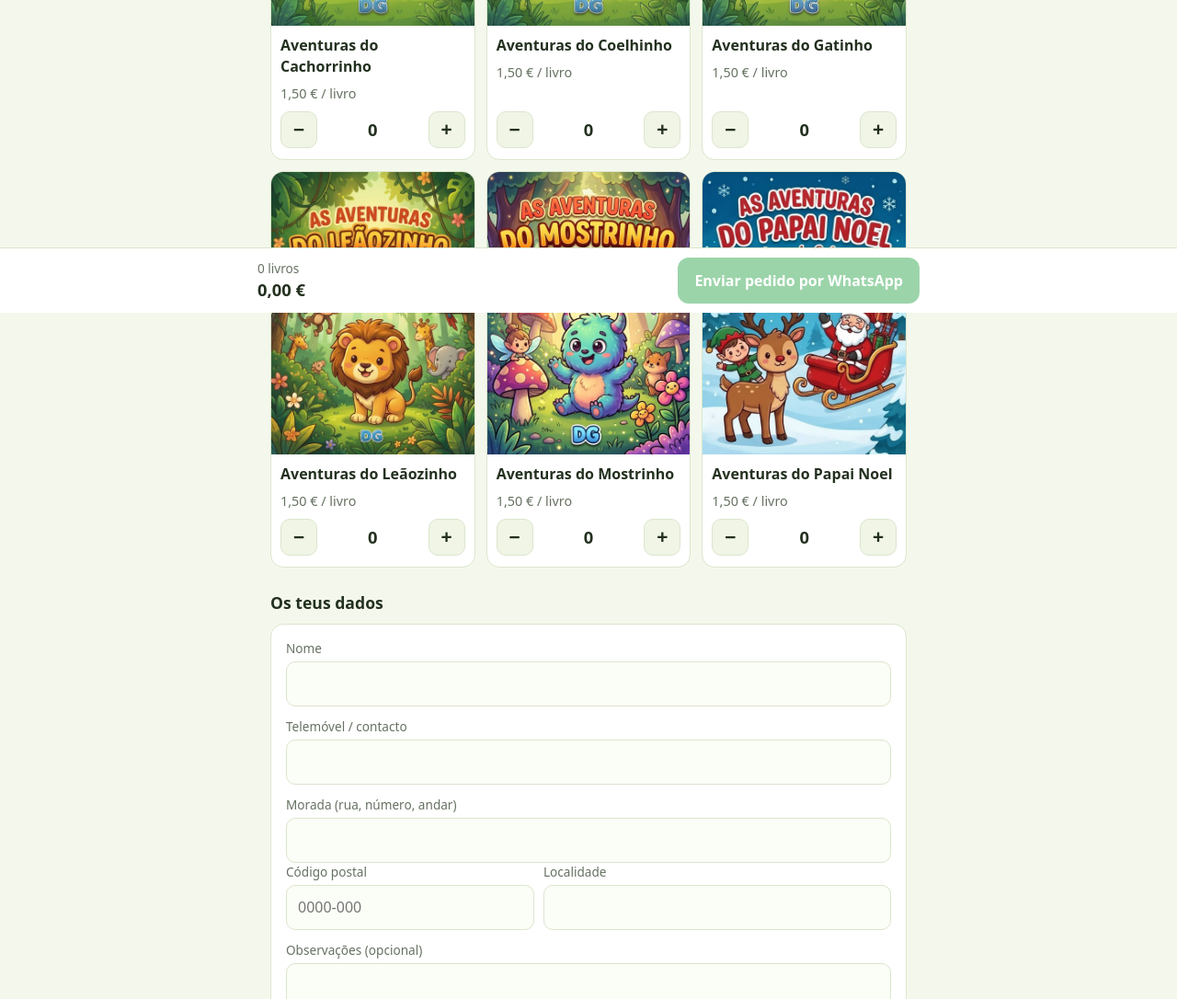
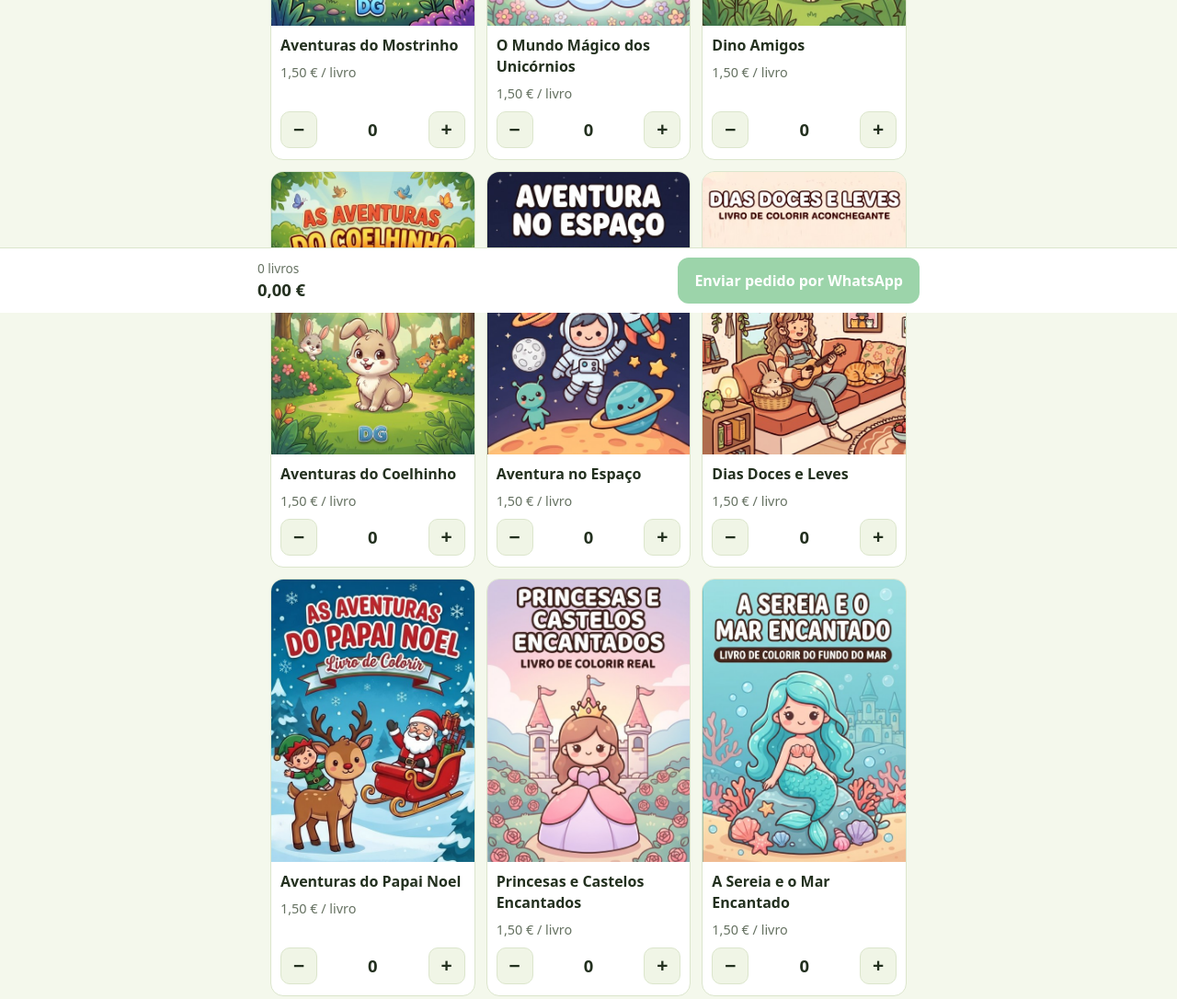
Before and after one commit to dgutes/Livros, a plain HTML site: page index.html in a window 1280 px wide. Shown: the part 460-1546 px from the top of the page at 92% size. Drawn offline with Linux system fonts and the light colour scheme.

Commit message:
Add files via upload

```diff
--- a/index.html
+++ b/index.html
@@ -85,12 +85,24 @@ const NOTA_ENTREGA = "Entrega por CTT ou em mão, combinamos pelo WhatsApp.";
    - preco / precoLote: OPCIONAIS, só se esse livro tiver preço diferente
    Para esconder um livro, apaga a linha ou põe // no início. */
 const LIVROS = [
+  {id:"mostrinho", nome:"Aventuras do Mostrinho", img:"capas/mostrinho.jpg"},
+  {id:"unicornios", nome:"O Mundo Mágico dos Unicórnios", img:"capas/unicornios.jpg"},
+  {id:"dinos", nome:"Dino Amigos", img:"capas/dinos.jpg"},
+  {id:"coelhinho", nome:"Aventuras do Coelhinho", img:"capas/coelhinho.jpg"},
+  {id:"espaco", nome:"Aventura no Espaço", img:"capas/espaco.jpg"},
+  {id:"diasdoces", nome:"Dias Doces e Leves", img:"capas/diasdoces.jpg"},
+  {id:"papainoel", nome:"Aventuras do Papai Noel", img:"capas/papainoel.jpg"},
+  {id:"princesas", nome:"Princesas e Castelos Encantados", img:"capas/princesas.jpg"},
+  {id:"sereia", nome:"A Sereia e o Mar Encantado", img:"capas/sereia.jpg"},
+  {id:"alfabeto", nome:"Meu Primeiro Alfabeto", img:"capas/alfabeto.jpg"},
+  {id:"gatinho", nome:"Aventuras do Gatinho", img:"capas/gatinho.jpg"},
+  {id:"leaozinho", nome:"Aventuras do Leãozinho", img:"capas/leaozinho.jpg"},
+  {id:"veiculos", nome:"Vrum Vrum! Máquinas e Veículos", img:"capas/veiculos.jpg"},
+  {id:"eu_posso", nome:"Eu Posso! Eu Consigo!", img:"capas/eu_posso.jpg"},
+  {id:"noitesdoces", nome:"Noites Doces e Quentes", img:"capas/noitesdoces.jpg"},
+  {id:"animais_marinhos", nome:"Amigos do Fundo do Mar", img:"capas/animais_marinhos.jpg"},
   {id:"cachorrinho", nome:"Aventuras do Cachorrinho", img:"capas/cachorrinho.jpg"},
-  {id:"coelhinho",   nome:"Aventuras do Coelhinho",   img:"capas/coelhinho.jpg"},
-  {id:"gatinho",     nome:"Aventuras do Gatinho",     img:"capas/gatinho.jpg"},
-  {id:"leaozinho",   nome:"Aventuras do Leãozinho",   img:"capas/leaozinho.jpg"},
-  {id:"mostrinho",   nome:"Aventuras do Mostrinho",   img:"capas/mostrinho.jpg"},
-  {id:"papainoel",   nome:"Aventuras do Papai Noel",  img:"capas/papainoel.jpg"},
+  {id:"borboletas", nome:"Jardim de Borboletas e Flores", img:"capas/borboletas.jpg"},
 ];
 /* ===================================================== */
 
```
Also changed, not shown: capas/alfabeto.jpg (added), capas/animais_marinhos.jpg (added), capas/borboletas.jpg (added), capas/diasdoces.jpg (added), capas/dinos.jpg (added), capas/espaco.jpg (added), capas/eu_posso.jpg (added), capas/noitesdoces.jpg (added), capas/princesas.jpg (added), capas/sereia.jpg (added), capas/unicornios.jpg (added), capas/veiculos.jpg (added).
